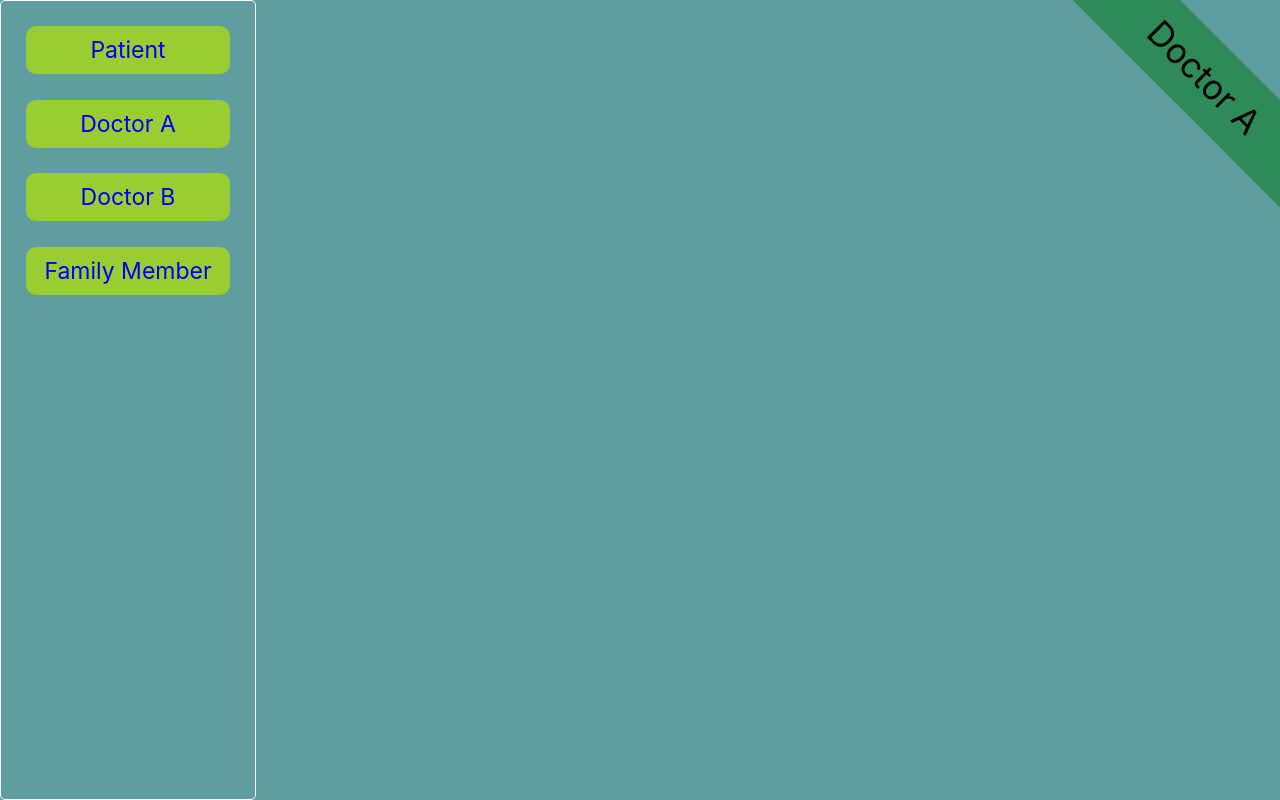
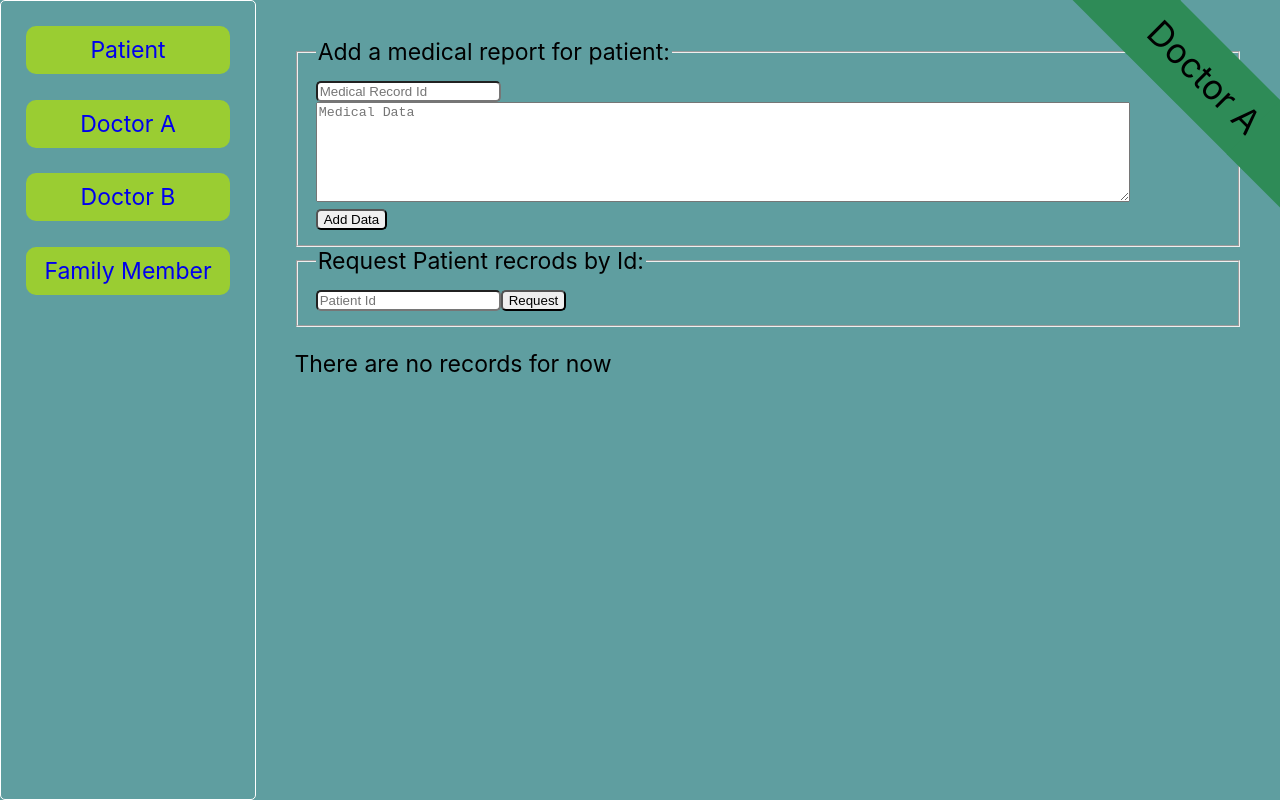
Before and after one commit to majid-T/DAPP1-Electronic-Health-Records, a React (Create React App) app in the folder frontend/: page /DoctorA in a window 1280 px wide. Shown: the top 800 px of the page. Built offline with nearby package versions, Linux system fonts and the light colour scheme.

Commit message:
Added drA components

```diff
--- a/frontend/src/App.css
+++ b/frontend/src/App.css
@@ -168,3 +168,9 @@ input {
 .height10 {
   min-height: 10%;
 }
+
+.medicalDatainput {
+  display: block;
+  min-width: 90%;
+  min-height: 100px;
+}
--- a/frontend/src/components/DoctorA.js
+++ b/frontend/src/components/DoctorA.js
@@ -1,12 +1,29 @@
 import React, { useState, useEffect } from "react";
+import RequestForPatientData from "./doctorComponents/RequestForPatientData";
+import RecordDoctorView from "./doctorComponents/RecrodDoctorView";
+import AddRecordByDr from "./doctorComponents/AddRecordByDr";
+const DoctorA = (props) => {
+  const identity = "doctorA";
+  const [loading, setLoading] = useState(false);
+  const [patientRecords, setPatientRecords] = useState([]);
 
-const DoctorA = (props) => {
-  const [loading, setLoading] = useState(false);
   useEffect(() => {}, [loading]);
 
   return (
     <div className="container">
       <span className="ribbon">Doctor A</span>
+      <AddRecordByDr identity={identity} />
+      <RequestForPatientData
+        identity={identity}
+        setPatientRecords={setPatientRecords}
+      />
+      {patientRecords.length > 0 ? (
+        patientRecords.map((rec, key) => {
+          return <RecordDoctorView record={rec} />;
+        })
+      ) : (
+        <p>There are no records for now</p>
+      )}
     </div>
   );
 };
--- /dev/null
+++ b/frontend/src/components/doctorComponents/AddRecordByDr.js
@@ -0,0 +1,44 @@
+import React, { useState, useEffect } from "react";
+
+const AddRecordByDr = (props) => {
+  const identity = props.identity;
+
+  const [loading, setLoading] = useState(false);
+  const [patientID, setPatientId] = useState("");
+  const [medicalRecordId, setMedicalRecordId] = useState("");
+  const [medicalRecordData, setMedicalRecordData] = useState("");
+
+  useEffect(() => {}, [loading]);
+
+  const addMedicalRecord = () => {
+    alert(`Adding record for ${patientID} from identity ${identity}`);
+    console.log("medical Record id:", medicalRecordId);
+    console.log("medical Record data:", medicalRecordData);
+  };
+
+  return (
+    <div className="container">
+      <form>
+        <fieldset>
+          <legend>Add a medical report for patient:</legend>
+          <input
+            type="string"
+            placeholder="Medical Record Id"
+            onChange={(event) => setMedicalRecordId(event.target.value)}
+          ></input>
+          <textarea
+            className="medicalDatainput"
+            type="string"
+            placeholder="Medical Data"
+            onChange={(event) => setMedicalRecordData(event.target.value)}
+          ></textarea>
+          <button type="button" onClick={addMedicalRecord}>
+            Add Data
+          </button>
+        </fieldset>
+      </form>
+    </div>
+  );
+};
+
+export default AddRecordByDr;
--- /dev/null
+++ b/frontend/src/components/doctorComponents/RecrodDoctorView.js
@@ -0,0 +1,25 @@
+import React, { useState, useEffect } from "react";
+
+const RecordDoctorView = (props) => {
+  const record = props.record;
+  const consentList = record.consentTo;
+
+  const [loading, setLoading] = useState(false);
+  useEffect(() => {}, [loading]);
+
+  return (
+    <div className="recordCard">
+      <div className="idTag">{record.medicalRecordId}</div>
+      <hr />
+      <div className="height40">
+        <div>{record.medicalRecordData}</div>
+        <div className="signatureTag">
+          By {record.uploadedBy} on {record.dateUploaded}
+        </div>
+        <hr />
+      </div>
+    </div>
+  );
+};
+
+export default RecordDoctorView;
--- /dev/null
+++ b/frontend/src/components/doctorComponents/RequestForPatientData.js
@@ -0,0 +1,61 @@
+import React, { useState, useEffect } from "react";
+
+const RequestForPatientData = (props) => {
+  const identity = props.identity;
+  const dummyRecords = [
+    {
+      medicalRecordId: "MA-1001",
+      uploadedBy: "Doctor A",
+      dateUploaded: "01/01/01",
+      medicalRecordData:
+        "Deserunt adipisicing labore ut incididunt.Exercitation eu nostrud ad cupidatat deserunt in excepteur sint proident laboris cupidatat.",
+      consentTo: ["DoctorA"],
+    },
+    {
+      medicalRecordId: "MA-1003",
+      uploadedBy: "Doctor B",
+      dateUploaded: "01/01/01",
+      medicalRecordData:
+        "Deserunt adipisicing labore ut incididunt.Exercitation eu nostrud ad cupidatat deserunt in excepteur sint proident laboris cupidatat.",
+      consentTo: ["DoctorB", "DoctorA"],
+    },
+    {
+      medicalRecordId: "MA-1004",
+      uploadedBy: "Doctor B",
+      dateUploaded: "01/01/01",
+      medicalRecordData:
+        "Exercitation eu nostrud ad cupidatat deserunt in excepteur sint proident laboris cupidatat.",
+      consentTo: ["DoctorB", "DoctorA"],
+    },
+  ];
+
+  const [loading, setLoading] = useState(false);
+  const [patientID, setPatientId] = useState("");
+
+  useEffect(() => {}, [loading]);
+
+  const requestPatientRecords = () => {
+    alert(`Requesting ${patientID} records from identity ${identity}`);
+    props.setPatientRecords(dummyRecords);
+  };
+
+  return (
+    <div className="container">
+      <form>
+        <fieldset>
+          <legend>Request Patient recrods by Id:</legend>
+          <input
+            type="string"
+            placeholder="Patient Id"
+            onChange={(event) => setPatientId(event.target.value)}
+          ></input>
+          <button type="button" onClick={requestPatientRecords}>
+            Request
+          </button>
+        </fieldset>
+      </form>
+    </div>
+  );
+};
+
+export default RequestForPatientData;
```
Also changed, not shown: frontend/src/components/MedicalRecCard.js (+0 -15 lines).
